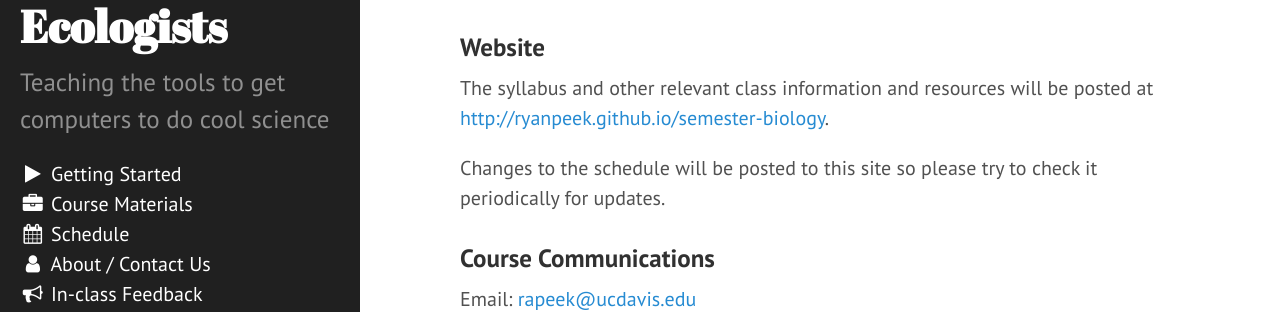
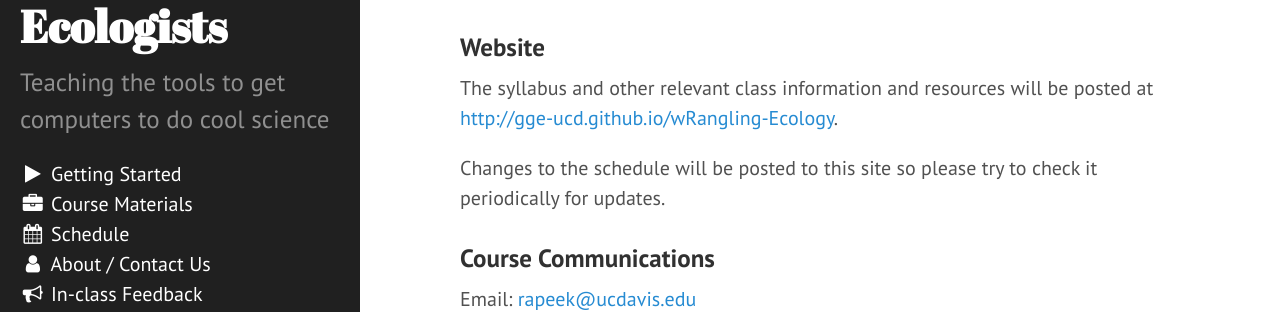
Before and after one commit to gge-ucd/wRangling-Ecology, a Jekyll site: the page built from syllabus.md, in a window 1280 px wide and 900 px high, scrolled down 898 px. Shown: the part 155-467 px from the top of the window. Built offline with Jekyll 4.4.1, drawn with Linux system fonts in a browser that asks for light colours; nearby versions of some CDN libraries; some of the changed text lies outside the part shown.

Commit message:
update config yaml with ggge-ucd path

```diff
--- a/_config.yml
+++ b/_config.yml
@@ -11,8 +11,8 @@ permalink:        pretty
 # Setup
 title:            wRangling Data for Ecologists
 description:      'Teaching the tools to get computers to do cool science'
-url:              http://ryanpeek.github.io/semester-biology
-baseurl:          /semester-biology
+url:              http://gge-ucd.github.io/wRangling-Ecology
+baseurl:          /wRangling-Ecology
 email:            rapeek@ucdavis.edu
 feedbackurl:      https://docs.google.com/forms/d/e/1FAIpQLSdV_polFmoukgjcs1IC0Dd4iO1rdgwFnOds28xC_ma_z4tNIw
 author:
@@ -20,5 +20,5 @@ author:
   url:            https://ryanpeek.github.io
 
 github:
-  repo:           https://github.com/ryanpeek/semester-biology
+  repo:           https://github.com/gge-ucd/wRangling-Ecology
   #               Be sure the 'Issues' feature is activated in 'Settings'
```
